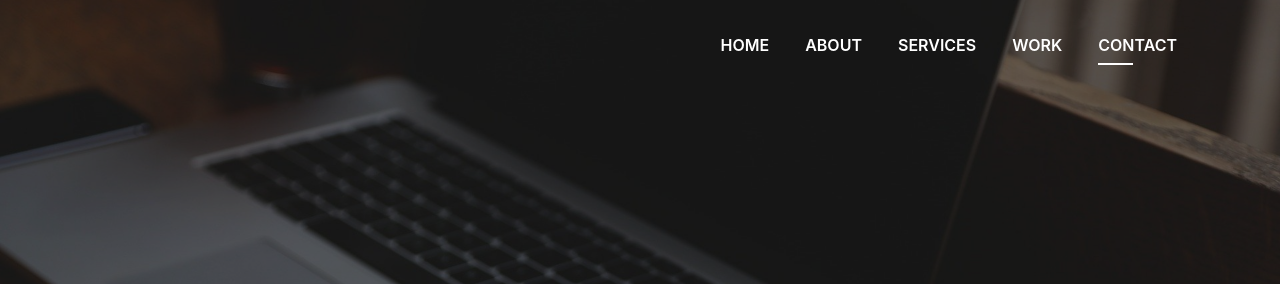
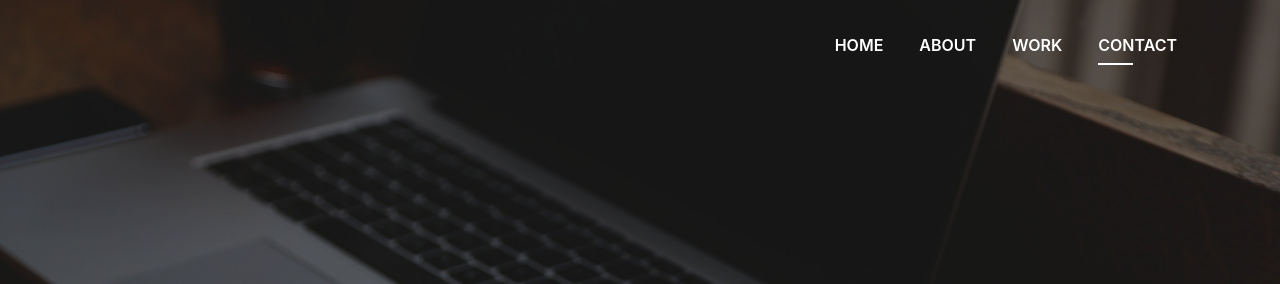
Before and after one commit to Dhruv3133/Dhruv3133.github.io, a plain HTML site: page index.html in a window 1280 px wide. Shown: the top 284 px of the page. Drawn offline with Linux system fonts and the light colour scheme; files whose address does not match are found by name.

Commit message:
Update index.html

```diff
--- a/index.html
+++ b/index.html
@@ -43,9 +43,7 @@
           <li class="nav-item">
             <a class="nav-link js-scroll" href="#about">About</a>
           </li>
-          <li class="nav-item">
-            <a class="nav-link js-scroll" href="#service">Services</a>
-          </li>
+
           <li class="nav-item">
             <a class="nav-link js-scroll" href="#work">Work</a>
           </li>
@@ -151,6 +149,7 @@
                     </div>
 
                   </div>
+                </div>
                 <div class="col-md-6">
                   <div class="about-me pt-4 pt-md-0">
                     <div class="title-box-2">
```
